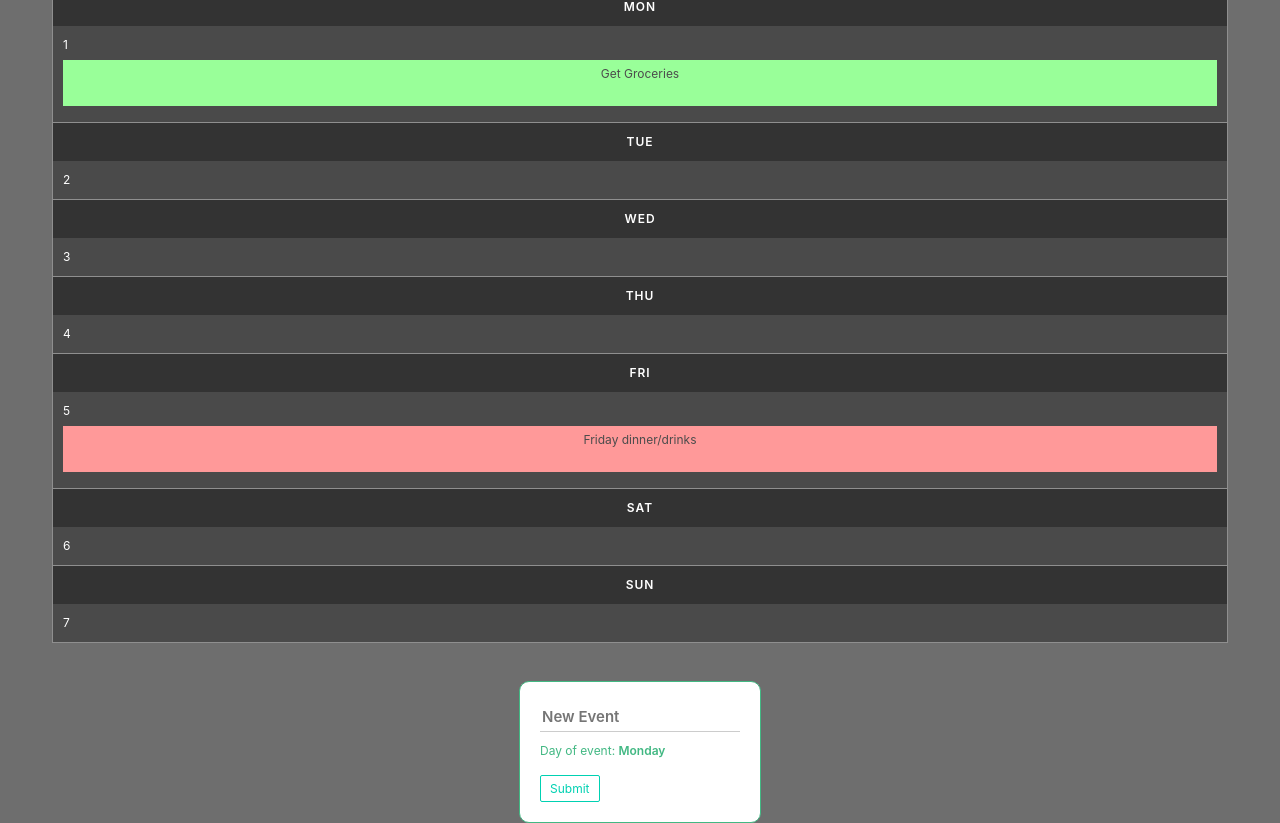
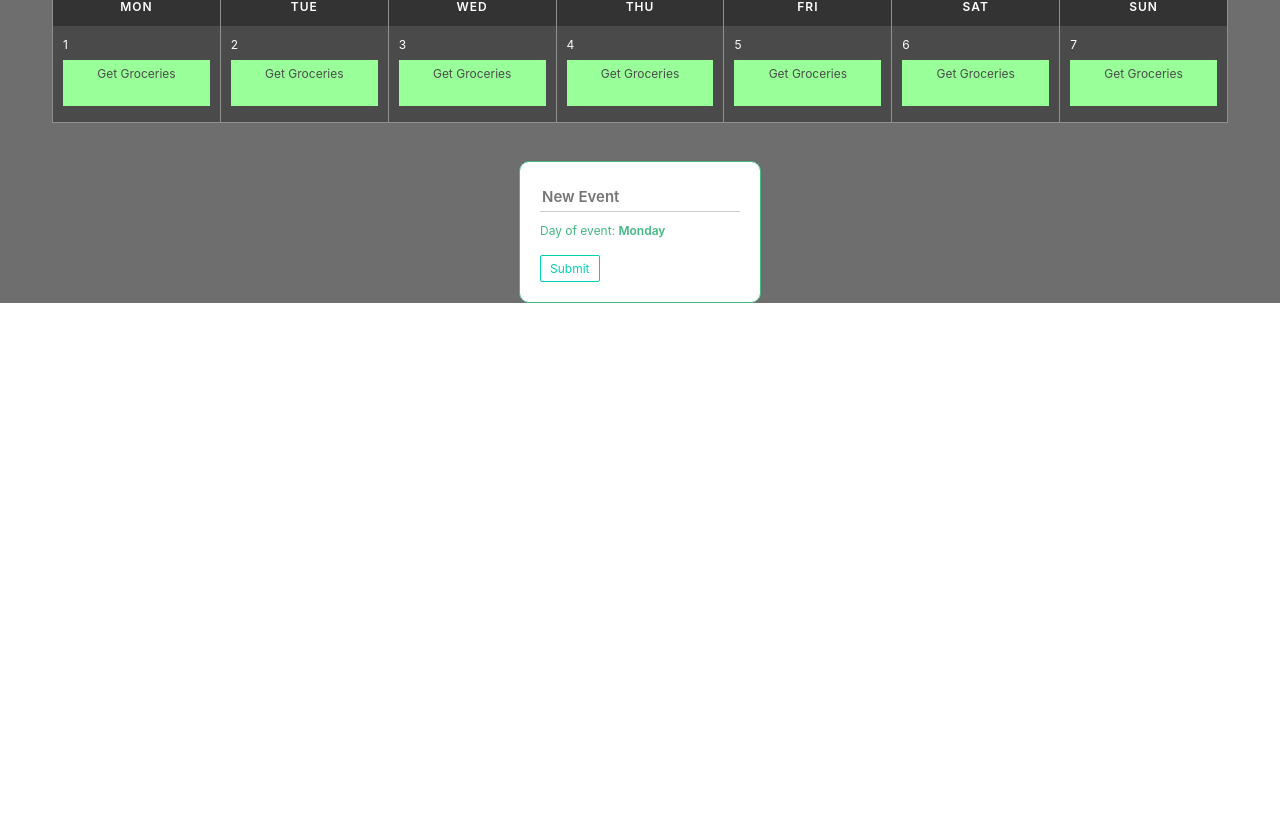
Before and after one commit to ritatanght/fullstack-vue3, a Vue app in the folder 02-calendar_app/: page / in a window 1280 px wide. After the commit the page ends 800 px from the top, so only its background shows below. Built offline with nearby package versions, Linux system fonts and the light colour scheme; the HTML template or start-up script is replaced by a standard one.

Commit message:
Move corresponding html and styles to CalendarDay

```diff
--- a/02-calendar_app/src/app/components/CalendarDay.vue
+++ b/02-calendar_app/src/app/components/CalendarDay.vue
@@ -0,0 +1,79 @@
+<template>
+  <div class="day column">
+    <div class="day-banner has-text-centered">{{ day.abbvTitle }}</div>
+    <div class="day-details">
+      <div class="day-number">{{ day.id }}</div>
+      <div class="day-event" style="background-color: rgb(153, 255, 153)">
+        <div>
+          <span class="has-text-centered details">Get Groceries</span>
+          <div class="has-text-centered icons">
+            <i class="fa fa-pencil-square edit-icon"></i>
+            <i class="fa fa-trash-o delete-icon"></i>
+          </div>
+        </div>
+      </div>
+    </div>
+  </div>
+</template>
+
+<script>
+export default {
+  name: "CalendarDay",
+  props: ["day"],
+};
+</script>
+
+<style lang="scss" scoped>
+.day {
+  background-color: #4a4a4a;
+  color: #fff;
+  border-left: 1px solid #8f8f8f;
+  border-bottom: 1px solid #8f8f8f;
+  font-size: 12px;
+  cursor: pointer;
+
+  &:hover {
+    background: darken(#4a4a4a, 3%);
+  }
+
+  .day-banner {
+    background-color: #333333;
+    color: #fff;
+    padding: 10px;
+    text-transform: uppercase;
+    letter-spacing: 1px;
+    font-size: 12px;
+    font-weight: 600;
+  }
+
+  .day-details {
+    padding: 10px;
+  }
+
+  &:last-child {
+    border-right: 1px solid #8f8f8f;
+  }
+  .day-event {
+    margin-top: 6px;
+    margin-bottom: 6px;
+    display: block;
+    color: #4c4c4c;
+    padding: 5px;
+    .details {
+      display: block;
+    }
+    .icons .fa {
+      padding: 0 2px;
+    }
+    input {
+      background: none;
+      border: 0;
+      border-bottom: 1px solid #fff;
+      width: 100%;
+      &:focus {
+        outline: none;
+      }
+    }
+  }
+}
+</style>
--- a/02-calendar_app/src/app/components/CalendarWeek.vue
+++ b/02-calendar_app/src/app/components/CalendarWeek.vue
@@ -1,100 +1,25 @@
 <template>
   <div id="calendar-week" class="container">
-    <!-- Markup for calendar week -->
     <div class="columns is-mobile">
-      <div class="day column">
-        <div class="day-banner has-text-white has-text-centered">Mon</div>
-        <div class="day-details">
-          <div class="day-number">1</div>
-          <div class="day-event" style="background: #99ff99">
-            <div v-if="true">
-              <span class="has-text-centered details">Get Groceries</span>
-              <div class="has-text-centered icons">
-                <i class="fa fa-pencil-square edit-icon"></i>
-                <i class="fa fa-trash-o delete-icon"></i>
-              </div>
-            </div>
-            <div v-if="false">
-              <input type="text" placeholder="Get Groceries" />
-              <div class="has-text-centered icons">
-                <i class="fa fa-check"></i>
-              </div>
-            </div>
-          </div>
-        </div>
-      </div>
-    </div>
-    <div class="columns is-mobile">
-      <div class="day column">
-        <div class="day-banner has-text-white has-text-centered">Tue</div>
-        <div class="day-details">
-          <div class="day-number">2</div>
-        </div>
-      </div>
-    </div>
-    <div class="columns is-mobile">
-      <div class="day column">
-        <div class="day-banner has-text-white has-text-centered">WED</div>
-        <div class="day-details">
-          <div class="day-number">3</div>
-        </div>
-      </div>
-    </div>
-    <div class="columns is-mobile">
-      <div class="day column">
-        <div class="day-banner has-text-white has-text-centered">THU</div>
-        <div class="day-details">
-          <div class="day-number">4</div>
-        </div>
-      </div>
-    </div>
-    <div class="columns is-mobile">
-      <div class="day column">
-        <div class="day-banner has-text-white has-text-centered">FRI</div>
-        <div class="day-details">
-          <div class="day-number">5</div>
-          <div class="day-event" style="background: #ff9999">
-            <div v-if="true">
-              <span class="has-text-centered details"
-                >Friday dinner/drinks</span
-              >
-              <div class="has-text-centered icons">
-                <i class="fa fa-pencil-square edit-icon"></i>
-                <i class="fa fa-trash-o delete-icon"></i>
-              </div>
-            </div>
-            <div v-if="false">
-              <input type="text" placeholder="Friday dinner/drinks" />
-              <div class="has-text-centered icons">
-                <i class="fa fa-check"></i>
-              </div>
-            </div>
-          </div>
-        </div>
-      </div>
-    </div>
-    <div class="columns is-mobile">
-      <div class="day column">
-        <div class="day-banner has-text-white has-text-centered">SAT</div>
-        <div class="day-details">
-          <div class="day-number">6</div>
-        </div>
-      </div>
-    </div>
-    <div class="columns is-mobile">
-      <div class="day column">
-        <div class="day-banner has-text-white has-text-centered">SUN</div>
-        <div class="day-details">
-          <div class="day-number">7</div>
-        </div>
-      </div>
+      <CalendarDay v-for="day in sharedState.data" :key="day.id" :day="day" />
     </div>
   </div>
 </template>
 
 <script>
+import { store } from "../store.js";
+import CalendarDay from "./CalendarDay.vue";
+
 export default {
   name: "CalendarWeek",
+  data() {
+    return {
+      sharedState: store.state,
+    };
+  },
+  components: {
+    CalendarDay,
+  },
 };
 </script>
 
@@ -105,57 +30,5 @@ export default {
   .column {
     padding: 0 0 0 0;
   }
-  .day {
-    background-color: #4a4a4a;
-    color: #fff;
-    border-left: 1px solid #8f8f8f;
-    border-bottom: 1px solid #8f8f8f;
-    font-size: 12px;
-    cursor: pointer;
-
-    &:hover {
-      background: darken(#4a4a4a, 3%);
-    }
-
-    .day-banner {
-      background-color: #333333;
-      color: #fff;
-      padding: 10px;
-      text-transform: uppercase;
-      letter-spacing: 1px;
-      font-size: 12px;
-      font-weight: 600;
-    }
-
-    .day-details {
-      padding: 10px;
-    }
-
-    &:last-child {
-      border-right: 1px solid #8f8f8f;
-    }
-    .day-event {
-      margin-top: 6px;
-      margin-bottom: 6px;
-      display: block;
-      color: #4c4c4c;
-      padding: 5px;
-      .details {
-        display: block;
-      }
-      .icons .fa {
-        padding: 0 2px;
-      }
-      input {
-        background: none;
-        border: 0;
-        border-bottom: 1px solid #fff;
-        width: 100%;
-        &:focus {
-          outline: none;
-        }
-      }
-    }
-  }
 }
 </style>
```
